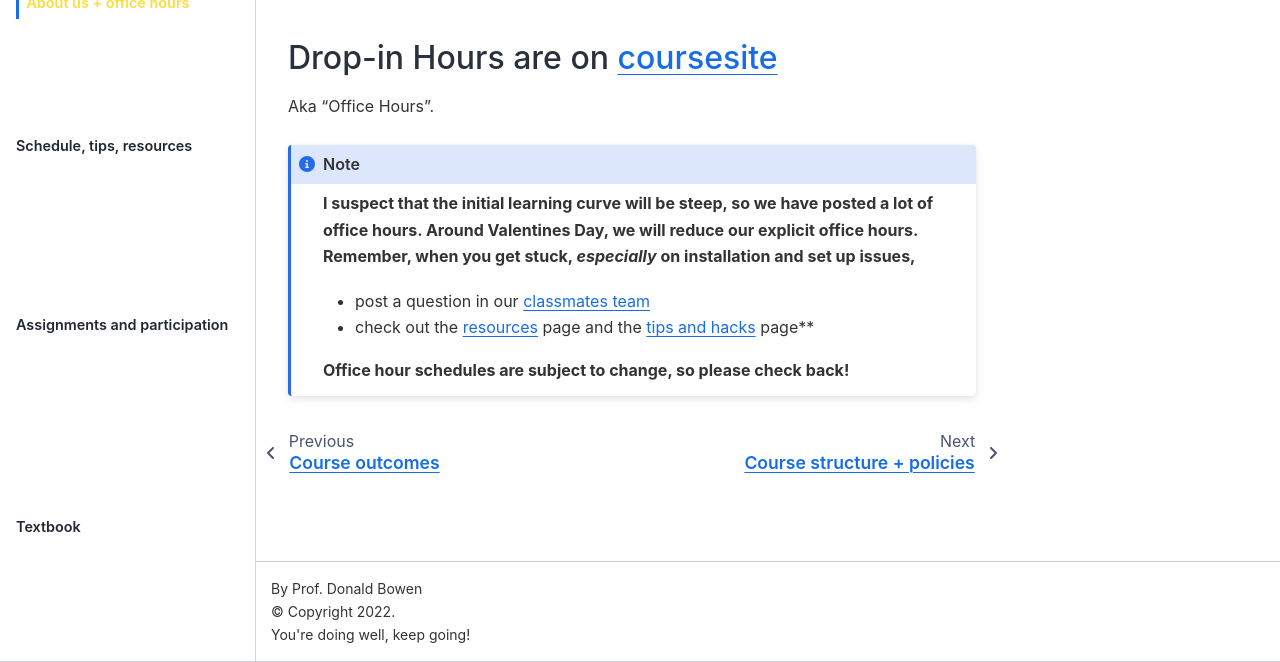
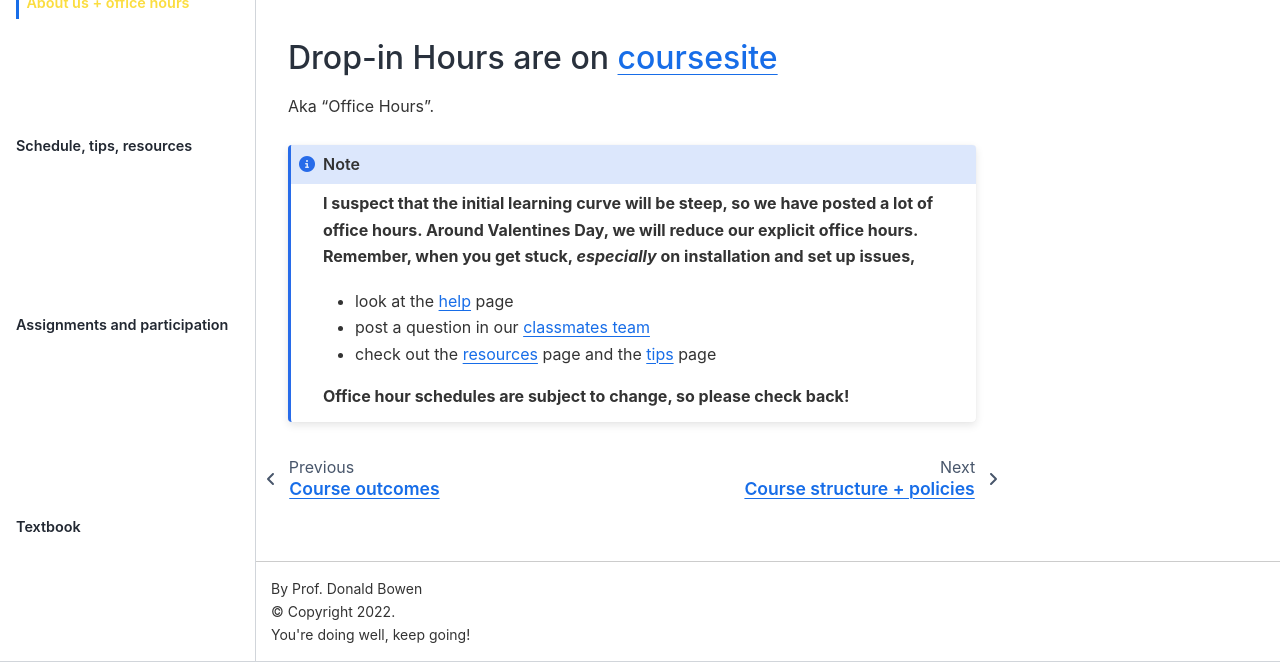
Before and after one commit to yonboyjohnjoy/ledatascifi-2022, a Jupyter Book: the page built from content/about/about_us.md, in a window 1280 px wide, cut to the strip 239-901 px from the top of the page. Built offline with Jupyter Book 1.0.4 settings and Sphinx 7.4.7 and the Sphinx Book theme 1.1.4, drawn with Linux system fonts in a browser that asks for light colours; pages that are not in the unit, such as notebooks, are missing from menus.

Commit message:
Update about_us.md

````diff
--- a/content/about/about_us.md
+++ b/content/about/about_us.md
@@ -36,8 +36,9 @@ Aka "Office Hours".
 
 ```{note}
 **I suspect that the initial learning curve will be steep, so we have posted a lot of office hours. Around Valentines Day, we will reduce our explicit office hours. Remember, when you get stuck, _especially_ on installation and set up issues,**
+- look at the [help](help) page
 - post a question in our [classmates team](https://github.com/orgs/LeDataSciFi/teams/classmates-2022)
-- check out the [resources](resources) page and the [tips and hacks](tips) page**
+- check out the [resources](resources) page and the [tips](tips) page
 
 **Office hour schedules are subject to change, so please check back!**
 ```
````
